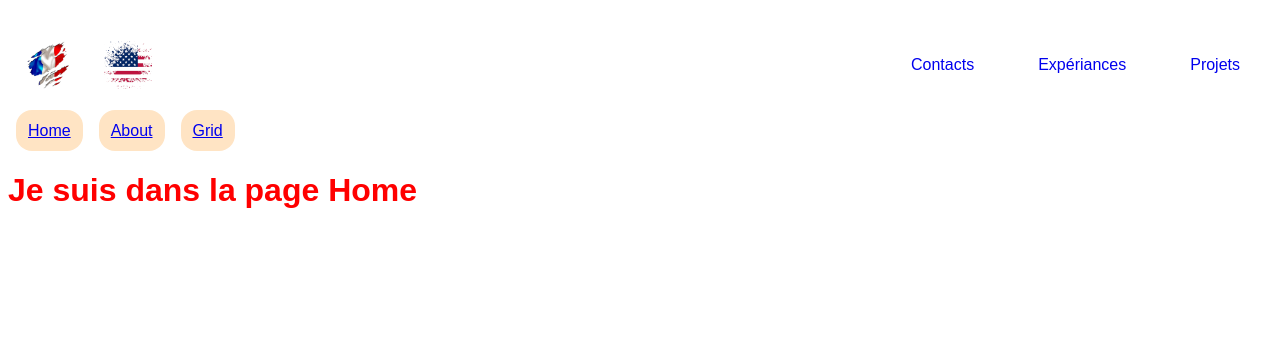
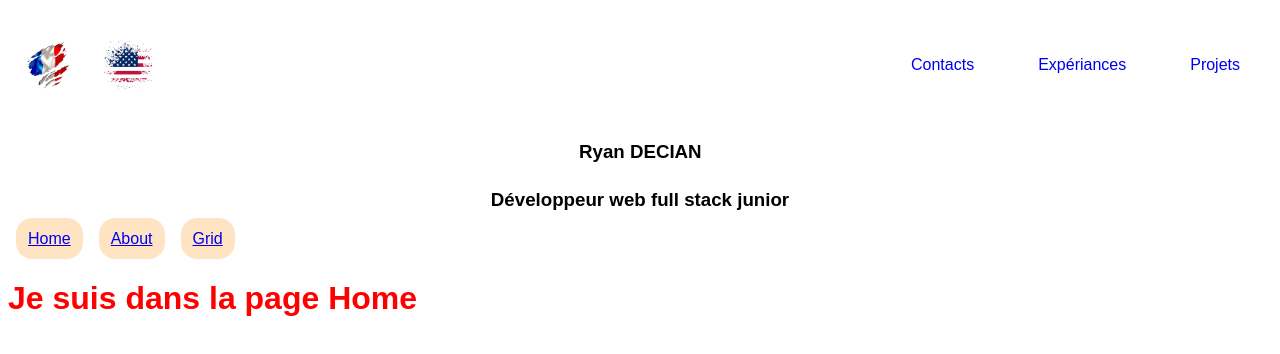
Before and after one commit to ryandecian/portfolio-ryan-decian, a React (Vite) app: page / in a window 1280 px wide. Shown: the top 354 px of the page. Built offline with nearby package versions, Linux system fonts and the light colour scheme.

Commit message:
Insertion de la class Autor avec mon nom en H1 et un titre en H3. Tout est responsive

```diff
--- a/src/components/Nav.css
+++ b/src/components/Nav.css
@@ -19,28 +19,37 @@
 /*Style de la nav desktop*/
 
 .nav-desktop {
-    display: flex;
-    flex-direction: row;
-    justify-content: space-between;
-    align-items: center;
-
     @media (max-width: 768px) {
         display: none;
     }
 }
 
+.nav-desktop>section {
+    display: flex;
+    justify-content: center;
+    align-items: center;
+    flex-direction: column;
+}
+
+.nav-desktop>.frontiereNav {
+    display: flex;
+    flex-direction: row;
+    justify-content: space-between;
+    align-items: center;
+}
+
 /*Pour les drapeaux*/
-.nav-desktop>section {
+.nav-desktop>.frontiereNav>section {
     display: flex;
     justify-content: space-around;
 }
 
-.nav-desktop>ul {
+.nav-desktop>.frontiereNav>ul {
     display: flex;
     justify-content: space-between;
 }
 
-.nav-desktop>ul>li {
+.nav-desktop>.frontiereNav>ul>li {
 
     @media (min-width: 768px) {
      list-style: none;
@@ -48,7 +57,7 @@
     }
  }
 
-.nav-desktop>ul>li>a {
+.nav-desktop>.frontiereNav>ul>li>a {
     text-decoration: none;
  }
 
@@ -66,6 +75,7 @@
 
 #Autor {
     animation: flip 2s infinite;
+    margin-bottom: 0.5rem;
 }
 
 @keyframes flip {
@@ -75,6 +85,11 @@
     50% {
         transform: rotateX(180deg);
     }
+}
+
+.nav-mobile>h3 {
+    margin-top: 0.5rem;
+    margin-bottom: 1.25rem;
 }
 
 .sideNav {
@@ -102,11 +117,16 @@
     text-decoration: none;
     text-align: center;
     font-size: 2rem;
+    font-weight: normal;
     display: block;
     transition: 0.3s;
     color: black;
     border-radius: 3rem;
-    background-color: red;
+    background-color: #e2e2e2;
+}
+
+.sideNav>div>.close:hover {
+    background-color: rgb(255, 142, 142);
 }
 
 .sideNav>a:hover {
--- a/src/components/Nav.tsx
+++ b/src/components/Nav.tsx
@@ -17,6 +17,7 @@ function Nav() {
 
              <div className="nav-desktop">
 
+                 <div className="frontiereNav">
 
                  <section>
                      <div className="languageFR">
@@ -32,6 +33,13 @@ function Nav() {
                      <li><a href="#">Expériances</a></li>
                      <li><a href="#">Projets</a></li>
                  </ul>
+
+                 </div>
+
+                 <section>
+                 <h1 id="Autor">Ryan DECIAN</h1>
+                 <h3>Développeur web full stack junior</h3>
+                 </section>
 
              </div>
 
```
